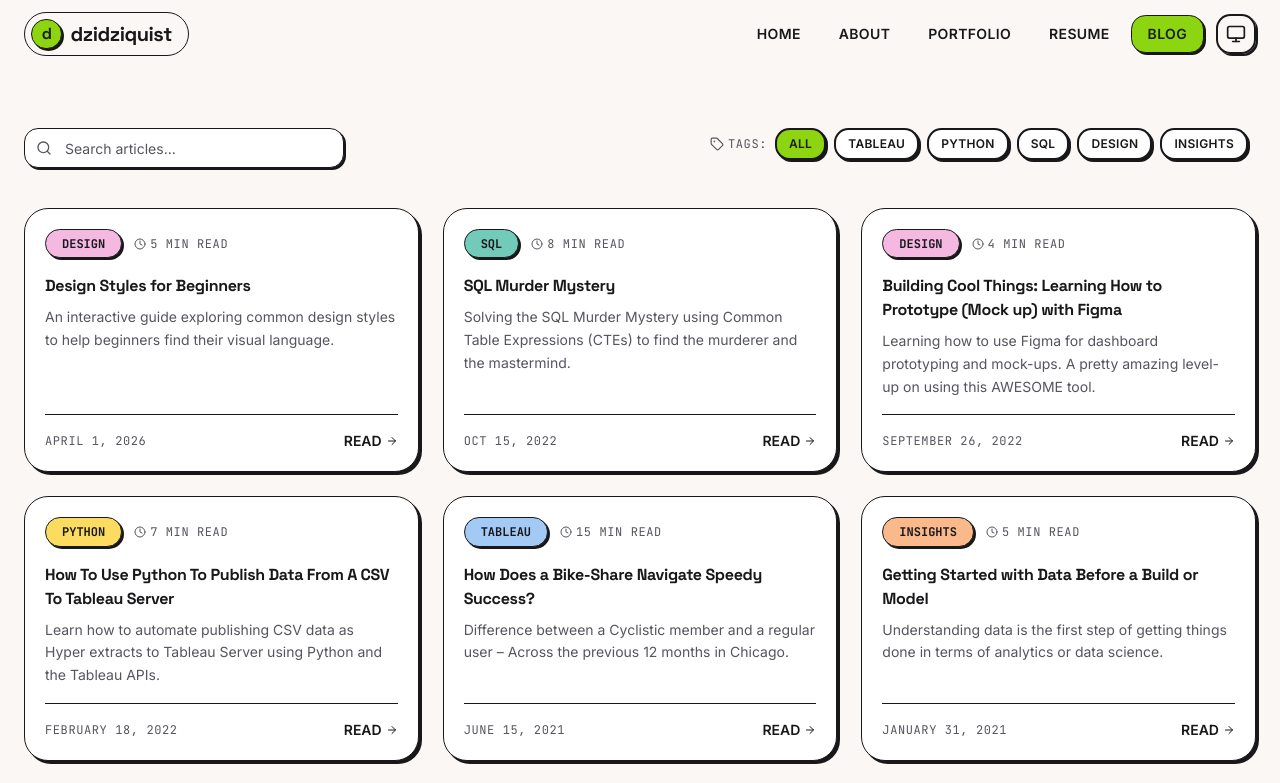
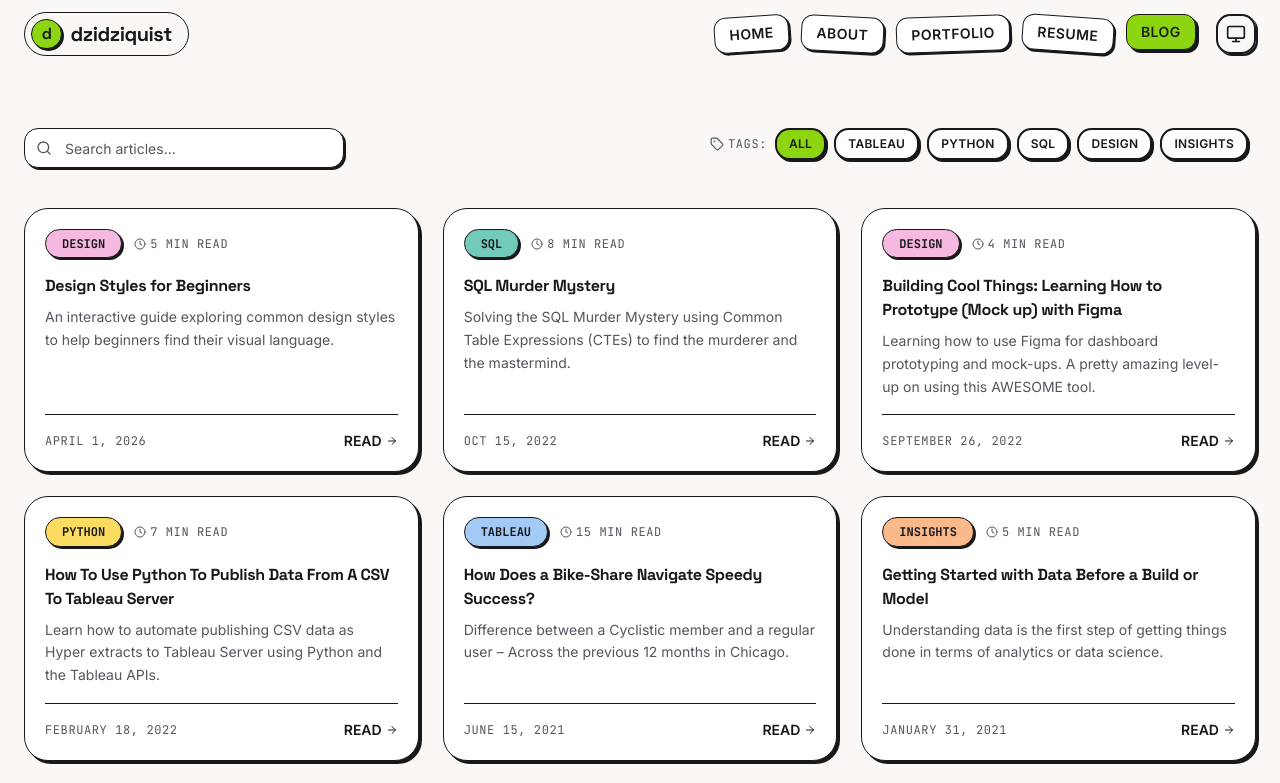
Before and after one commit to dzidziquist/dzidziquist.github.io, a React (Vite) app: page /blog in a window 1280 px wide. Shown: the top 783 px of the page. Built offline with nearby package versions, Linux system fonts and the light colour scheme.

Commit message:
Menu option: sticker tabs
Co-Authored-By: Claude Opus 5.5 <noreply@anthropic.com>
Claude-Session: https://claude.ai/code/session_01TgxwP7nWtZXxsL7pdgopaC

```diff
--- a/src/components/layout/Header.tsx
+++ b/src/components/layout/Header.tsx
@@ -12,6 +12,8 @@ const navItems = [
   { path: "/resume", label: "Resume" },
   { path: "/blog", label: "Blog" },
 ];
+
+const STICKER_TILT = [-4, 3, -2, 4, -3];
 
 const ThemeIcon = ({ mode }: { mode: "system" | "light" | "dark" }) => {
   switch (mode) {
@@ -48,22 +50,21 @@ export const Header = () => {
           </Link>
 
           {/* Desktop Navigation */}
-          <div className="hidden md:flex items-center gap-1">
-            {navItems.map((item) => (
-              <Link key={item.path} to={item.path}>
-                <motion.div
-                  className={`brutal-btn-hover px-4 py-2 text-sm font-bold uppercase tracking-wide transition-colors border ${
-                    location.pathname === item.path
-                      ? "bg-primary text-primary-foreground border-foreground"
-                      : "border-transparent nav-pop"
-                  }`}
-                  style={location.pathname === item.path ? { boxShadow: 'var(--brutal-shadow-sm)' } : {}}
-                  whileTap={{ scale: 0.98 }}
-                >
-                  {item.label}
-                </motion.div>
-              </Link>
-            ))}
+          <div className="hidden md:flex items-center gap-3">
+            {navItems.map((item, i) => {
+              const active = location.pathname === item.path;
+              return (
+                <Link key={item.path} to={item.path} aria-current={active ? "page" : undefined} className="sticker-link">
+                  {/* Sticker tabs: each link is slightly tilted, like the hobby stickers on the About page */}
+                  <span
+                    className={`sticker-tab ${active ? "bg-primary text-primary-foreground" : "bg-card text-foreground"}`}
+                    style={{ ["--tilt" as string]: `${STICKER_TILT[i % STICKER_TILT.length]}deg` }}
+                  >
+                    {item.label}
+                  </span>
+                </Link>
+              );
+            })}
 
             {/* Dark Mode Toggle */}
             <button
--- a/src/index.css
+++ b/src/index.css
@@ -385,3 +385,17 @@ main:focus-visible { outline: none; }
   --tw-scale-y: 1 !important;
   --tw-rotate: 0deg !important;
 }
+
+/* Sticker-tab menu: tilted stickers that straighten and lift on hover or focus */
+.sticker-tab {
+  display: inline-block; padding: .4rem .9rem; border: 1.5px solid hsl(var(--foreground)); border-radius: .75rem;
+  font-weight: 700; font-size: .875rem; text-transform: uppercase; letter-spacing: .03em;
+  transform: rotate(var(--tilt)); box-shadow: var(--brutal-shadow-sm);
+  transition: transform .2s cubic-bezier(.34,1.56,.64,1), box-shadow .2s;
+}
+.sticker-link:hover .sticker-tab, .sticker-link:focus-visible .sticker-tab, .sticker-link[aria-current="page"] .sticker-tab {
+  transform: rotate(0deg) translateY(-2px); box-shadow: var(--brutal-shadow);
+}
+.sticker-link:focus-visible { outline: none; }
+.sticker-link:focus-visible .sticker-tab { outline: 2px solid hsl(var(--foreground)); outline-offset: 3px; }
+.reduce-motion .sticker-tab { transition: none; }
```
